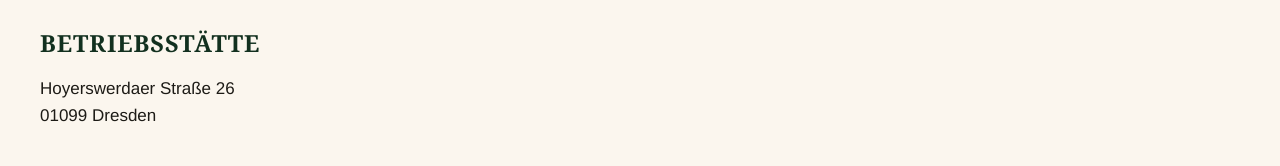
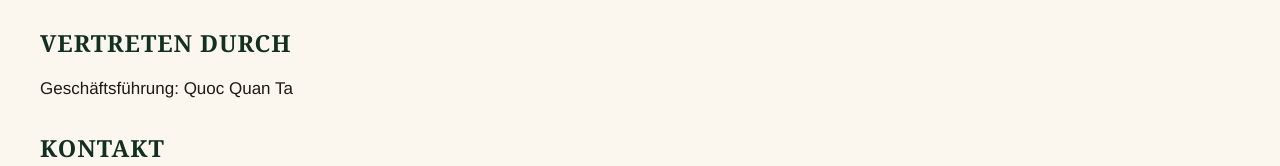
Before and after one commit to GoodstuffGmbH/anthony-banh-mi, an Astro site: page /impressum in a window 1280 px wide. Shown: the part 596-762 px from the top of the page. Built offline with nearby package versions, Linux system fonts and the light colour scheme; Astro itself is replaced by a stand-in of ours; a web font is replaced by a local one.

Commit message:
fix(impressum): nur Hauptsitz, Betriebsstätte entfernt (#14)
Entschieden am 20.11.2026: Im Impressum steht nur die
Geschäftsanschrift Bergstr. 78. Die Standorte-Seite bleibt.

Co-authored-by: Anselm Hanz <anselm@thats-coffee.de>
Co-authored-by: Claude Opus 5.5 <noreply@anthropic.com>

```diff
--- a/src/views/Imprint.astro
+++ b/src/views/Imprint.astro
@@ -1,7 +1,7 @@
 ---
 import TextPage from './TextPage.astro';
 import Placeholder from '../components/Placeholder.astro';
-import { locations, site } from '../data';
+import { site } from '../data';
 import { href, type Lang } from '../i18n/routes';
 import { useT } from '../i18n/ui';
 
@@ -12,8 +12,6 @@ interface Props {
 const { lang } = Astro.props;
 const t = useT(lang);
 const o = site.operator;
-// Betriebsstätten = Standorte mit vollständiger Anschrift (Quelle: locations.json)
-const sites = locations.filter((l) => l.street && l.postalCode && l.city);
 ---
 
 <TextPage {lang} routeKey="imprint" title={t.legal.imprintTitle} seoTitle={t.seo.imprint.title} description={t.seo.imprint.description}>
@@ -34,21 +32,6 @@ const sites = locations.filter((l) => l.street && l.postalCode && l.city);
     <br />
     {o.postalCode && o.city ? `${o.postalCode} ${o.city}` : <Placeholder text="PLZ und Ort" />}
   </p>
-
-  {
-    sites.length > 0 && (
-      <>
-        <h3>{lang === 'de' ? 'Betriebsstätte' : 'Place of business'}</h3>
-        {sites.map((l) => (
-          <p>
-            {l.street}
-            <br />
-            {l.postalCode} {l.city}
-          </p>
-        ))}
-      </>
-    )
-  }
 
   <h3>{lang === 'de' ? 'Vertreten durch' : 'Represented by'}</h3>
   <p>
```
